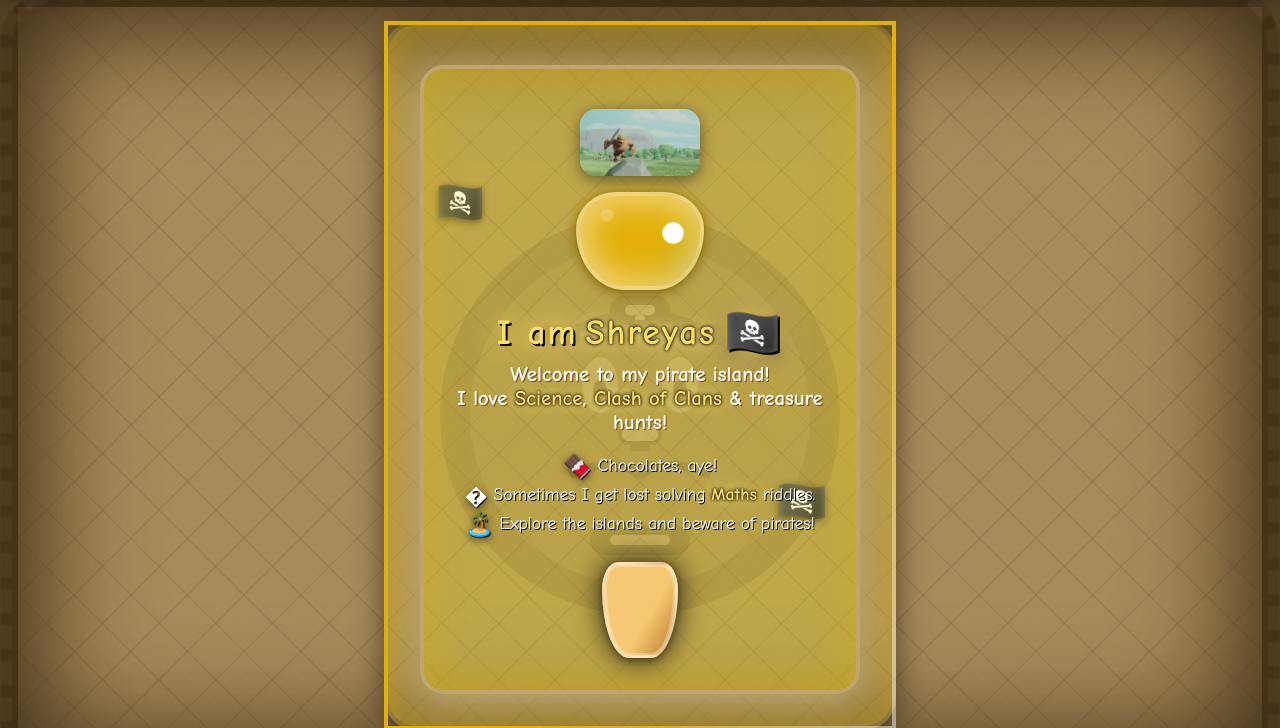
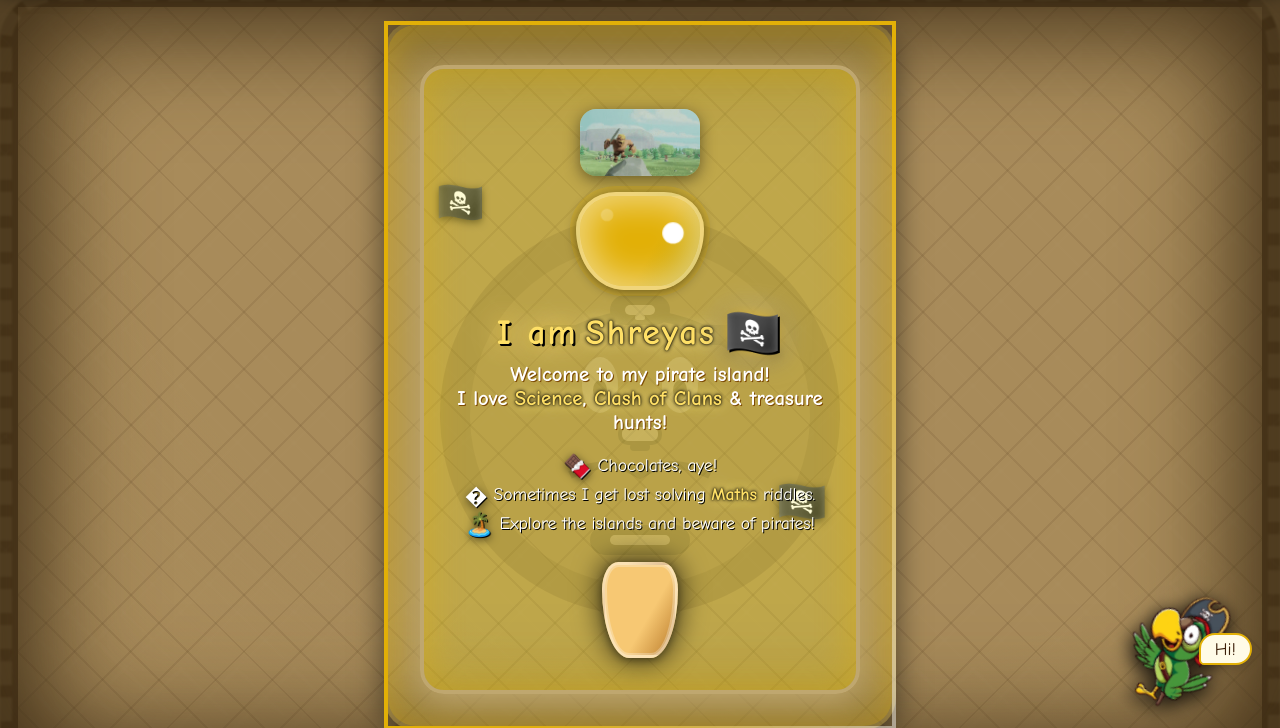
Before and after one commit to catmoreak/clash-folio, an Astro site: page / in a window 1280 px wide. Shown: the part 87-815 px from the top of the page. Built offline with nearby package versions, Linux system fonts and the light colour scheme; Astro itself is replaced by a stand-in of ours; a web font is replaced by a local one.

```diff
--- a/src/components/ClashFooter.astro
+++ b/src/components/ClashFooter.astro
@@ -9,6 +9,13 @@
     </span>
     <img src="/assets/logo.png" alt="Barbarian" class="clash-footer__barbarian" />
   </div>
+
+<div class="parrot-greeter">
+  <span class="parrot-emoji" role="img" aria-label="Pirate Parrot">
+    <img src="/assets/parrot.png" alt="Pirate Parrot" style="width:100px;height:112px;display:block;object-fit:contain;filter:drop-shadow(0 4px 8px #0008);animation:parrot-wave 1.2s infinite alternate;transform-origin:60% 80%;" />
+  </span>
+  <span class="parrot-speech">Hi!</span>
+</div>
 </footer>
 
 <style>
@@ -52,4 +59,54 @@
   letter-spacing: 1px;
   margin: 0 0.5rem;
 }
+  /* Parrot Greeter Styles */
+.parrot-greeter {
+  position: fixed;
+  right: 2.2vw;
+  bottom: 2.2vw;
+  z-index: 12000;
+  display: flex;
+  align-items: flex-end;
+  gap: 0.3rem;
+  pointer-events: none;
+}
+.parrot-greeter {
+  /* ...existing code... */
+}
+body.has-loader .parrot-greeter {
+  display: none !important;
+}
+.parrot-emoji {
+  width: 82px;
+  height: 92px;
+  display: block;
+  filter: drop-shadow(0 4px 8px #0008);
+  animation: parrot-wave 1.2s infinite alternate;
+  transform-origin: 60% 80%;
+}
+@keyframes parrot-wave {
+  0% { transform: rotate(-8deg) scale(1); }
+  30% { transform: rotate(18deg) scale(1.08); }
+  60% { transform: rotate(-8deg) scale(1); }
+  100% { transform: rotate(-8deg) scale(1); }
+}
+.parrot-speech {
+  background: #fffbe7;
+  color: #3b1e08;
+  font-family: 'Comic Sans MS', cursive, sans-serif;
+  font-size: 1.1rem;
+  border-radius: 1.2em 1.2em 1.2em 0.4em;
+  padding: 0.25em 0.8em;
+  margin-bottom: 1.1em;
+  margin-left: 0.1em;
+  box-shadow: 0 2px 8px #0002;
+  border: 2px solid #e2b007;
+  position: relative;
+  animation: parrot-speech-pop 1.2s cubic-bezier(0.68,-0.55,0.27,1.55);
+}
+@keyframes parrot-speech-pop {
+  0% { opacity: 0; transform: scale(0.7) translateY(20px); }
+  80% { opacity: 1; transform: scale(1.08) translateY(-4px); }
+  100% { opacity: 1; transform: scale(1) translateY(0); }
+}
 </style>
--- a/src/components/ClashLoader.astro
+++ b/src/components/ClashLoader.astro
@@ -187,10 +187,14 @@
 
 <script>
 window.addEventListener('DOMContentLoaded', () => {
+  document.body.classList.add('has-loader');
   setTimeout(() => {
     const loader = document.getElementById('clash-loader');
     if (loader) loader.style.opacity = '0';
-    setTimeout(() => loader && loader.remove(), 600);
+    setTimeout(() => {
+      loader && loader.remove();
+      document.body.classList.remove('has-loader');
+    }, 600);
   }, 1800);
 });
 </script>
```
Also changed, not shown: public/assets/parrot.png (added).
